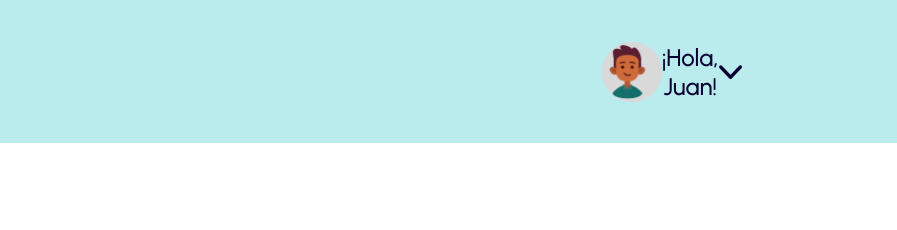
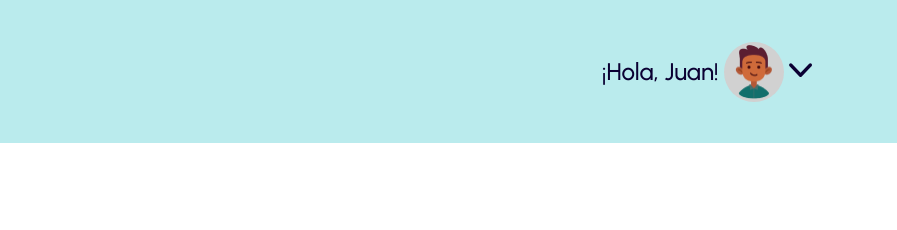
Before and after one commit to mnalma/ed-visto, a plain HTML site: page index.html in a window 1280 px wide. Shown: the top 230 px of the page, 383-1280 px from the left. Drawn offline with Linux system fonts and the light colour scheme.

Commit message:
fix estilos bar menu

```diff
--- a/CSS/Styles.css
+++ b/CSS/Styles.css
@@ -366,14 +366,36 @@ button{
     color: var(--tech);
 }
 
-#elipse-login{
-    position: absolute;
+.perfil-circular {
+    width: 60px; /* Tamaño del círculo */
+    height: 60px;
+    border-radius: 50%; /* Hace que el borde sea circular */
+    background-color: #d1d1d1; /* Color de fondo gris */
+    display: flex;
+    justify-content: center;
+    align-items: center;
+    overflow: hidden; /* Oculta cualquier parte de la imagen que se salga del círculo */
+  }
+
+  .profile1 {
+    display: flex;
+}
+
+.profile-name {
+
 
 }
 
-#avatar-login{
-    position: absolute;
+.profile-image {
+    align-self: center;
+    margin-right: 5px;
+    margin-left: 5px;
 }
+
+.profile-menu-button {
+    align-self: center;
+}
+
 
 .user-menu{
     overflow: hidden;
--- a/index.html
+++ b/index.html
@@ -16,23 +16,29 @@
 		<nav>
 			<img class="logo-edvisto" src="Imagenes/ed-visto-logo.svg" alt="Logo de EdVisto" title="Logo EdVisto"  width="114px" height="52px">
 
-			<!-- <section class="botonesNavegacion">
-				<button class="botonNavegacion" id="botonFeed" aria-label="Botón módulo feed">Feed</button>
-				<button class="botonNavegacion" id="botonBusquedaAnalisis" aria-label="Botón módulo búsqueda y análisis">Búsqueda y Análisis</button>
-				<button class="botonNavegacion" id="botonCrearColaborar" aria-label="Botón módulo crear y colaborar">Crear y colaborar</button>
-			</section> -->
-
 			<section class="profile">
 				<div class="user-sesion">
-					<input type="checkbox" id="logout" class="logout-check"></input>
-					<label class="profile" for="logout" data-cy="profile"></label>
-					<h2 id="modulo">¡Hola, Juan!</h2>
-					<img src="Imagenes/ellipse-login.svg" alt="" width="61px" height="61px" id="elipse-login">
-					<img src="Imagenes/avatar.png"  alt="Icono del perfil" aria-label="Icono del perfil" width="50.051px"
-					height= "57.872px" id="avatar-login">
-					<img src="Imagenes/vector.svg" alt="Icono desplegable perfil" aria-label="Desplegar opciones del perfil" width="24px" height="24px">
-					</label>
-					<nav class="user-menu" aria-label="Menú del usuario">
+					<div class="profile1">
+						<div class="profile-name">
+							<p id="modulo">¡Hola, Juan!</p>
+						</div>
+						<div class="profile-image perfil-circular">
+							<!-- <img src="Imagenes/ellipse-login.svg" alt="" width="61px" height="61px" id="elipse-login"> -->
+							<img src="Imagenes/avatar.png"  alt="Icono del perfil" aria-label="Icono del perfil" width="50.051px"
+							height= "57.872px" id="avatar-login">
+
+						</div>
+						<div class="profile-menu-button">
+							<img src="Imagenes/vector.svg" alt="Icono desplegable perfil" aria-label="Desplegar opciones del perfil" width="24px" height="24px">
+						</div>
+					</div>
+					<!-- <input type="checkbox" id="logout" class="logout-check"></input> -->
+					<!-- <label class="profile" for="logout" data-cy="profile"></label> -->
+
+
+
+
+					<!-- <nav class="user-menu" aria-label="Menú del usuario">
 						<ul>
 							<li>
 								<a class="menu-miperfil" id="1-perfil" href="">Perfil</a>
@@ -44,7 +50,7 @@
 								<a class="menu-miperfil" id="3-salir" href="">Salir</a>
 							</li>
 						</ul>
-					</nav>
+					</nav> -->
 				</div>
 
 			</section>
```
